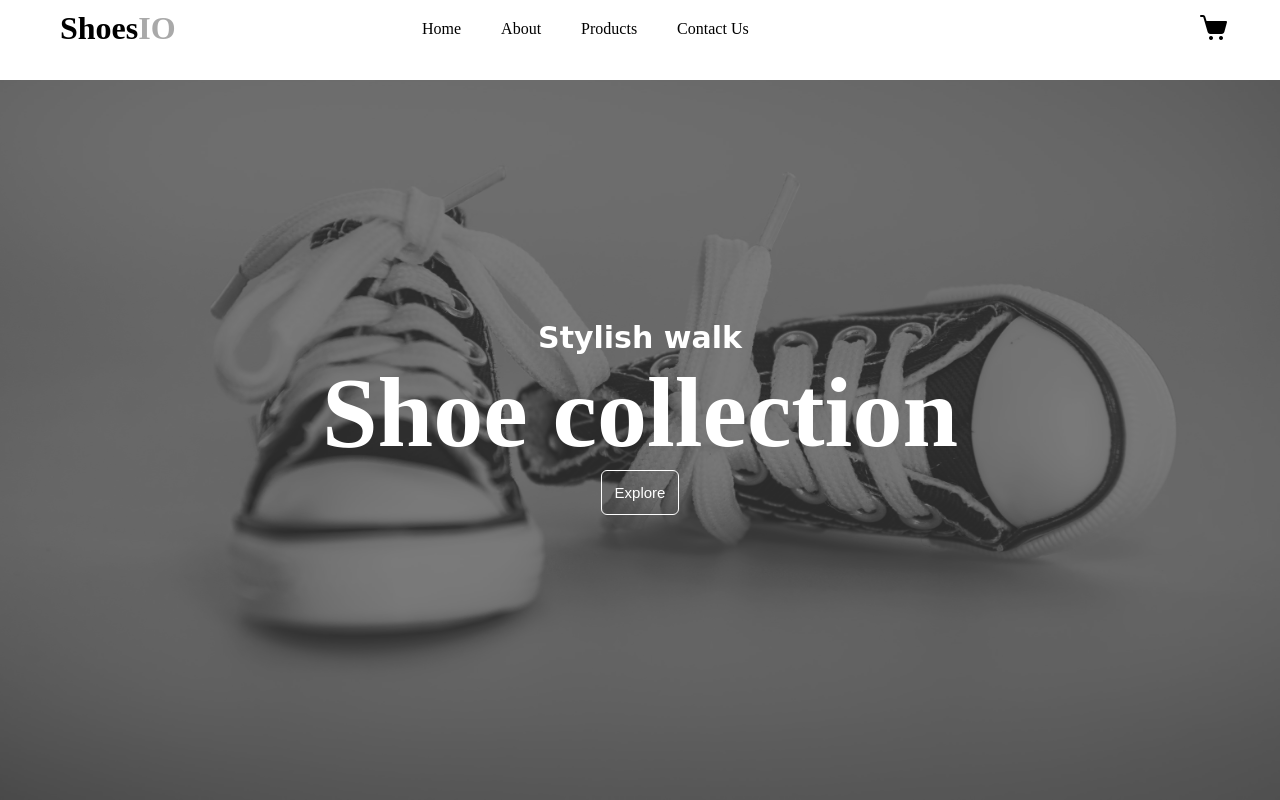
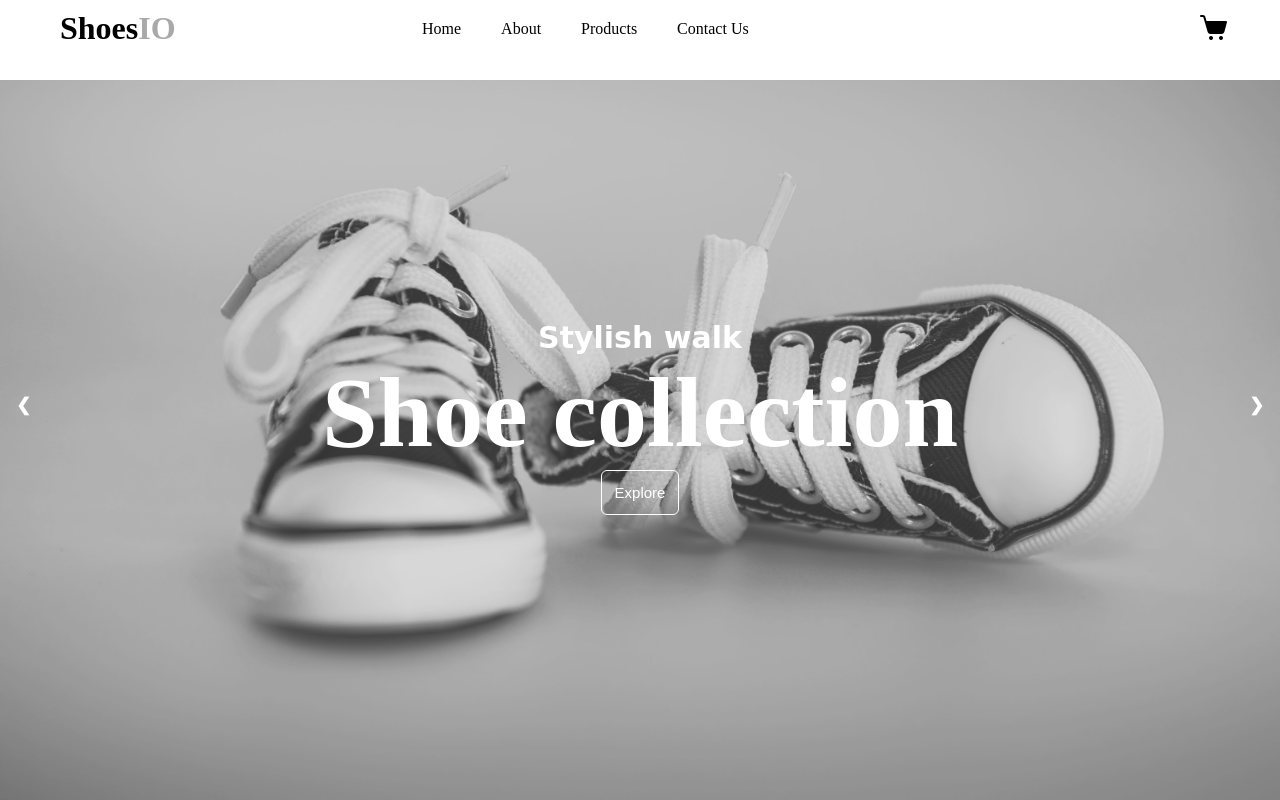
Before and after one commit to Temmy6710/Ecommerce, a plain HTML site: page index.html in a window 1280 px wide. Shown: the top 800 px of the page. Drawn offline with Linux system fonts and the light colour scheme.

Commit message:
carousel

```diff
--- a/Ecommerce.css
+++ b/Ecommerce.css
@@ -1,10 +1,7 @@
 *{
     margin: 0;
     padding: 0;
-}
-:root{
-    --primary_color: white
-    /* --secondary_color: black */
+    box-sizing:border-box
 }
 #nav{
     /* position: relative; */
@@ -89,6 +86,7 @@
     justify-content: space-between;
     margin: 1% auto;
     width: 90%;
+    padding: 13px 0px;
     /* border: 1px solid black; */
     /* border-radius: 5px 5px 0 0; */
     text-align: center;
@@ -171,13 +169,13 @@
     bottom:  0;
     right: 0;
     left: 0;
-    background: url(./images/pexels-frans-van-heerden-847371.jpg);
-    background-repeat: no-repeat;
-    background-position: center;
-    background-size: cover;
+    /* background: url(./images/pexels-frans-van-heerden-847371.jpg); */
+    /* background-repeat: no-repeat; */
+    /* background-position: center; */
+    /* background-size: cover; */
     background-color: white;
+    z-index: -3;
     opacity: .7;
-    z-index: -2;
 }
 #header::before{
     content: '';
@@ -186,9 +184,49 @@
     bottom:  0;
     right: 0;
     left: 0;
-    background-color: black;
+    background-color: rgba(0, 0, 0, 0.233);
     opacity: .5;
     z-index: -1;
+}
+#header img{
+    opacity: .8;
+    width: 100%;
+    height: 100vh;
+    position: absolute;
+    z-index: -2;
+    right: 0;
+}
+.slide{
+    display: none;
+}
+.fade{
+    animation-name: fade;
+    animation-duration: 1.5s;
+}
+.prev, .next {
+    cursor: pointer;
+    position: absolute;
+    top: 50%;
+    width: auto;
+    margin-top: -22px;
+    padding: 16px;
+    color: white;
+    font-weight: bold;
+    font-size: 18px;
+    transition: 0.6s ease;
+    border-radius: 0 3px 3px 0;
+    user-select: none;
+}
+.next {
+    right: 0;
+    border-radius: 3px 0 0 3px;
+}
+.prev{
+    left: 0;
+    border-radius: 3px 0 0 3px;
+}
+.prev:hover, .next:hover {
+    background-color: rgba(0,0,0,0.8);
 }
 #text{
     padding-top: 40vh;
@@ -360,7 +398,7 @@
     margin: 10px 10px;
 }
 #aboutImg{
-    background-image: url(./dark3d\ 2.webp);
+    background-image: url(./images/dark3d\ 2.webp);
     background-position: center;
     background-repeat: no-repeat;
     width: 500px;
@@ -446,6 +484,9 @@
         flex-direction: column;
         background-color: white;
     }
+    .link{
+        margin: 3% 0;
+    }
 }
 @media (max-width:550px){
     #shoe{
@@ -456,7 +497,22 @@
     }
 }
 @media (max-width:350px){
+    #nav h1{
+        left: 20px;
+    }
+    #dropper{
+        margin: 6% 0 3% 100px;
+    }
+    #cart{
+        right: 3;
+        padding-right: 4%;
+        margin: 5% 3%;
+    }
     #cartItems{
         width: 80%;
     }
 }
+@keyframes fade{
+    from{opacity: .4;}
+    to {opacity: 1;}
+}
--- a/Ecommerce.js
+++ b/Ecommerce.js
@@ -1,6 +1,6 @@
 var header = document.getElementById('header');
 var productSec = document.getElementById('productSec');
-var otherProducts = document.getElementById('otherProducts')
+// var otherProducts = document.getElementById('otherProducts')
 var aboutUs = document.getElementById('aboutUs');
 var contacttUs = document.getElementById('contactUs');
 var popup = document.getElementById('popup');
@@ -41,7 +41,7 @@ function home(){
     console.log('working');
     header.style.display = 'block';
     productSec.style.display = 'block';
-    otherProducts.style.display = 'none'
+    // otherProducts.style.display = 'none'
     aboutUs.style.display = 'none';
     contacttUs.style.display = 'none';
 }
@@ -53,12 +53,12 @@ function about(){
     contacttUs.style.display = 'none';
 }
 function product(){
-    console.log('working');
     header.style.display = 'none';
     productSec.style.paddingTop = '10vh';
     productSec.style.display = 'block';
-    otherProducts.style.display = 'flex'
+    // otherProducts.style.display = 'flex'
     aboutUs.style.display = 'none';
+    console.log('working');
     contacttUs.style.display = 'none';
 }
 function contactUs(){
@@ -168,7 +168,8 @@ function updateCart(){
                                                     <span id="price">${cartItems[i].price.toFixed(2)}</span>
                                                 </div>
                                             </div>
-                                        </div>`
+                                        </div>
+                                        <hr>`
     }
     if (cartItems.length == 0){
         cartlength.style.display = 'none'
@@ -267,3 +268,28 @@ function decrease(id){
     }
     updateCart();
 }
+
+let slideIndex = 1;
+showSlides(slideIndex);
+
+function plusSlide(n){
+    showSlides(slideIndex += n);
+}
+function currentSlide(n) {
+    showSlides(slideIndex = n);
+}
+function showSlides(n){
+    console.log('hmmm')
+    let i;
+    let slide = document.getElementsByClassName('slide')
+    if (n > slide.length){
+        slideIndex = 1
+    }
+    if(n < 1){
+        slideIndex = slide.length
+    }
+    for (i = 0; i < slide.length; i++) {
+        slide[i].style.display = "none";
+    }
+    slide[slideIndex-1].style.display = "block";
+}
--- a/index.html
+++ b/index.html
@@ -94,10 +94,33 @@
             </div>
         </div>
         <div id="header">
-            <div id="text">
-                <h3 id="walk">Stylish walk</h3>
-                <h1 id="shoe">Shoe collection</h1>
-                <button id="btn">Explore</button>
+            <div class="slideshow-container">
+                <div class="slide fade">
+                    <img src="./images/pexels-frans-van-heerden-847371.jpg" alt="">
+                    <div id="text">
+                        <h3 id="walk">Stylish walk</h3>
+                        <h1 id="shoe">Shoe collection</h1>
+                        <button id="btn">Explore</button>
+                    </div>
+                </div>
+                <div class="slide fade">
+                    <img src="./images/pexels-mstudio-1240892.jpg" alt="">
+                    <div id="text">
+                        <h3 id="walk">Stylish walk</h3>
+                        <h1 id="shoe">Shoe collection</h1>
+                        <button id="btn">Explore</button>
+                    </div>
+                </div>
+                <div class="slide fade">
+                    <img src="./images/pexels-peter-patel-637076.jpg" alt="">
+                    <div id="text">
+                        <h3 id="walk">Stylish walk</h3>
+                        <h1 id="shoe">Shoe collection</h1>
+                        <button id="btn">Explore</button>
+                    </div>
+                </div>
+                <a class="prev" onclick="plusSlide(-1)">&#10094;</a>
+                <a class="next" onclick="plusSlide(1)">&#10095;</a>
             </div>
         </div>
         <div id="productSec">
```
